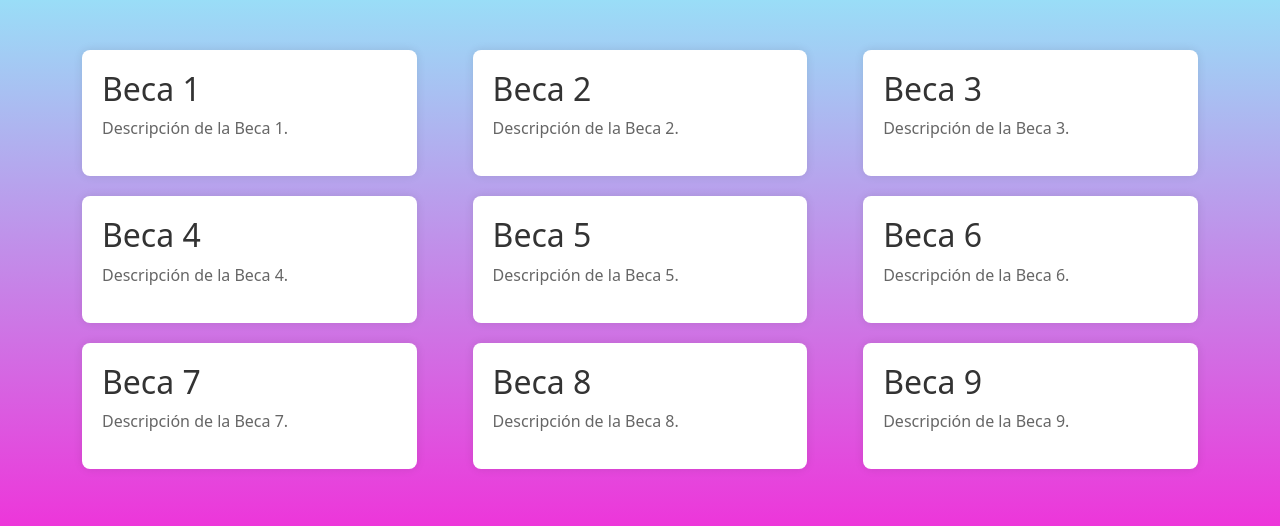
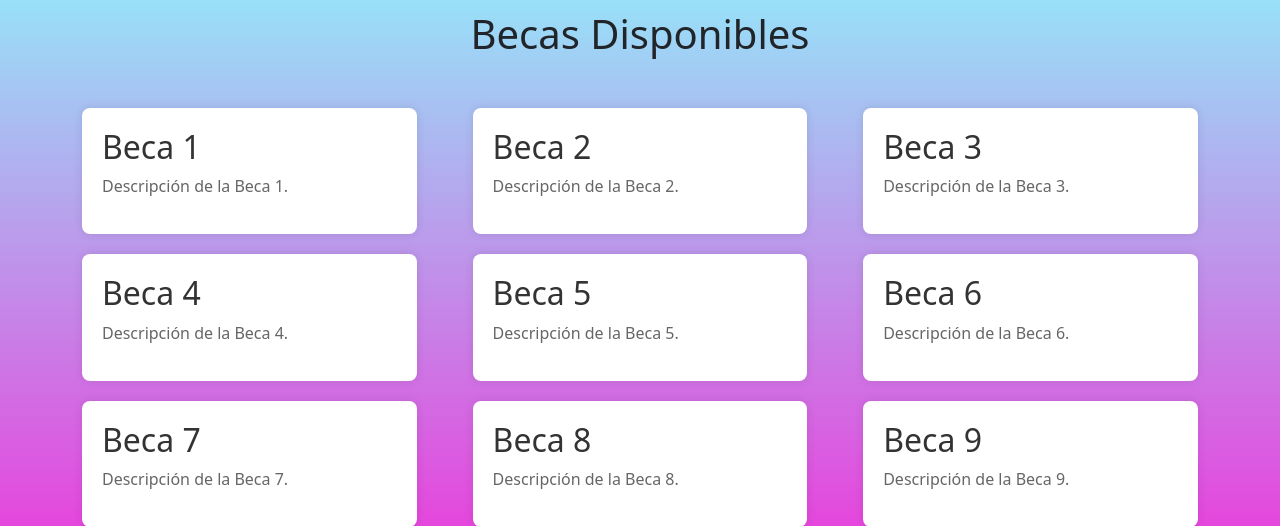
Before and after one commit to ArielitoUV/LVAE, a Django app: page /becas/ in a window 1280 px wide. Shown: the part 106-632 px from the top of the page. Run offline with Django 4.2, Linux system fonts and the light colour scheme.

Commit message:
titulo becas

```diff
--- a/LVAE/core/static/css/styles-becas.css
+++ b/LVAE/core/static/css/styles-becas.css
@@ -42,3 +42,8 @@ p {
     margin-top: 10px;
     color: #666;
 }
+
+.titulo{
+    text-align: center;
+    margin-top: 10px;
+}
--- a/LVAE/core/templates/core/becas.html
+++ b/LVAE/core/templates/core/becas.html
@@ -27,6 +27,7 @@
         </div>
     </nav>
 
+    <h1 class="titulo">Becas Disponibles</h1>
     <div class="container">
         <div class="beca">
             <h2>Beca 1</h2>
```
